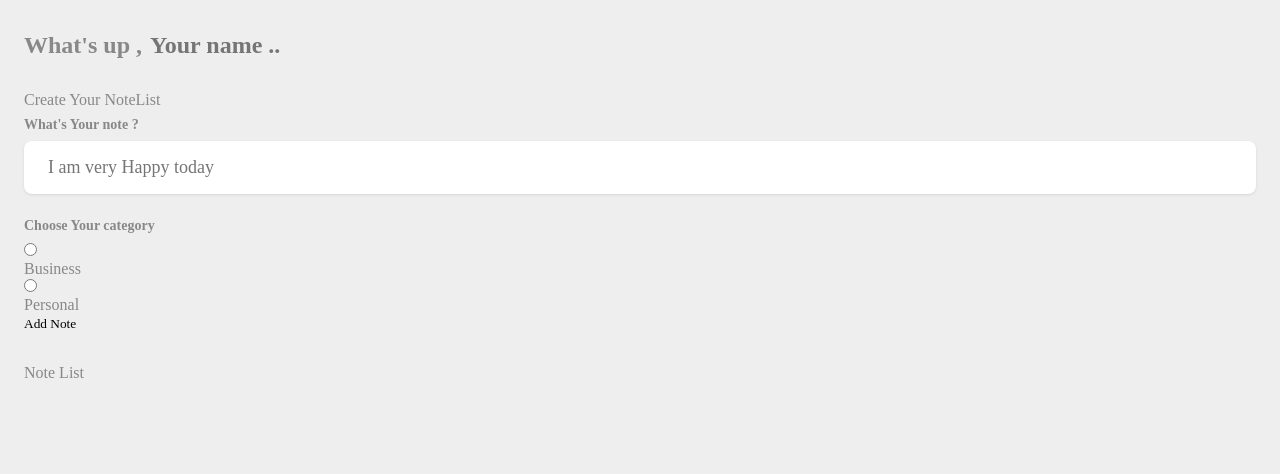
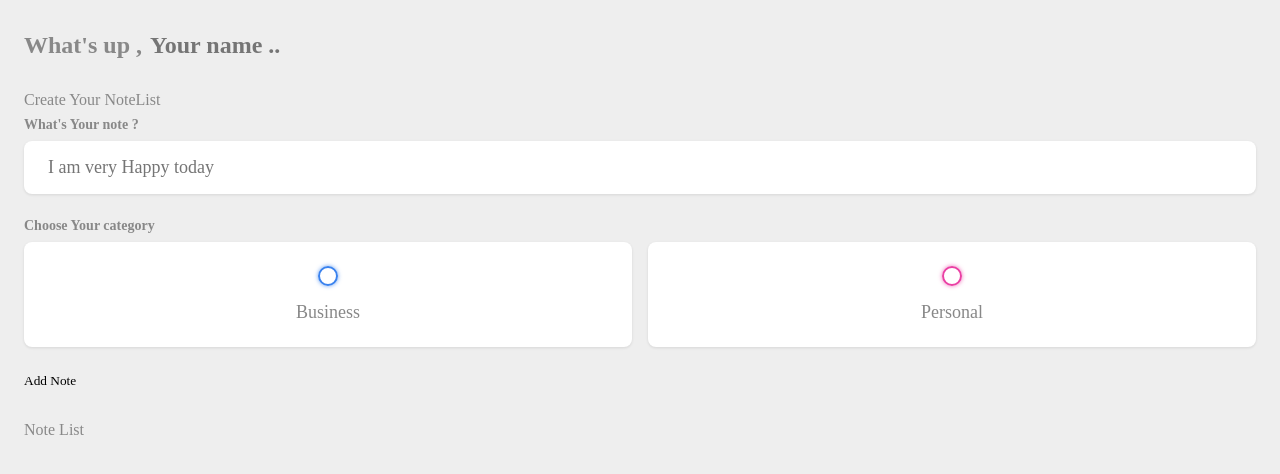
Before and after one commit to marrjan/Notelist-Project, a plain HTML site: page index.html in a window 1280 px wide. Drawn offline with Linux system fonts and the light colour scheme.

Commit message:
fourth push

```diff
--- a/style.css
+++ b/style.css
@@ -69,3 +69,76 @@ h4 {
 	box-shadow: 0 1px 3px rgba(0, 0, 0, 0.1);
 	margin-bottom: 1.5rem;
 }
+
+.note-list .two-option{
+    display: grid;
+	grid-template-columns: repeat(2, 1fr);
+	grid-gap: 1rem;
+	margin-bottom: 1.5rem;
+}
+
+.note-list .two-option label{
+    display: flex;
+	flex-direction: column;
+	align-items: center;
+	justify-content: center;
+	background-color: #FFF;
+	padding: 1.5rem;
+	box-shadow: 0 1px 3px rgba(0, 0, 0, 0.1);
+	border-radius: 0.5rem;
+	cursor: pointer;
+}
+
+input[type="radio"],
+input[type="checkbox"] {
+	display: none;
+}
+
+.bubble {
+	display: flex;
+	align-items: center;
+	justify-content: center;
+	width: 20px;
+	height: 20px;
+	border-radius: 999px;
+	border: 2px solid #3a82ee;
+	box-shadow: 0px 0px 4px rgba(58, 130, 238, 0.75);
+}
+
+.bubble.personal {
+	border-color: #EA40A4;
+	box-shadow:  0px 0px 4px rgba(234, 64, 164, 0.75);
+}
+
+.bubble::after {
+	content: '';
+	display: block;
+	opacity: 0;
+	width: 0px;
+	height: 0px;
+	background-color: #3a82ee;
+	box-shadow:0px 0px 4px rgba(58, 130, 238, 0.75);
+	border-radius: 999px;
+	transition: 0.2s ease-in-out;
+}
+
+.bubble.personal::after {
+	background-color: #EA40A4;
+	box-shadow: 0px 0px 4px rgba(234, 64, 164, 0.75);
+}
+
+input:checked ~ .bubble::after {
+	width: 10px;
+	height: 10px;
+	opacity: 1;
+}
+
+.note-list .two-option label div{
+    color: #888;
+    font-size: 1.125rem;
+	margin-top: 1rem;
+}
+
+.note-list input[type="submit"]{
+
+}
```
